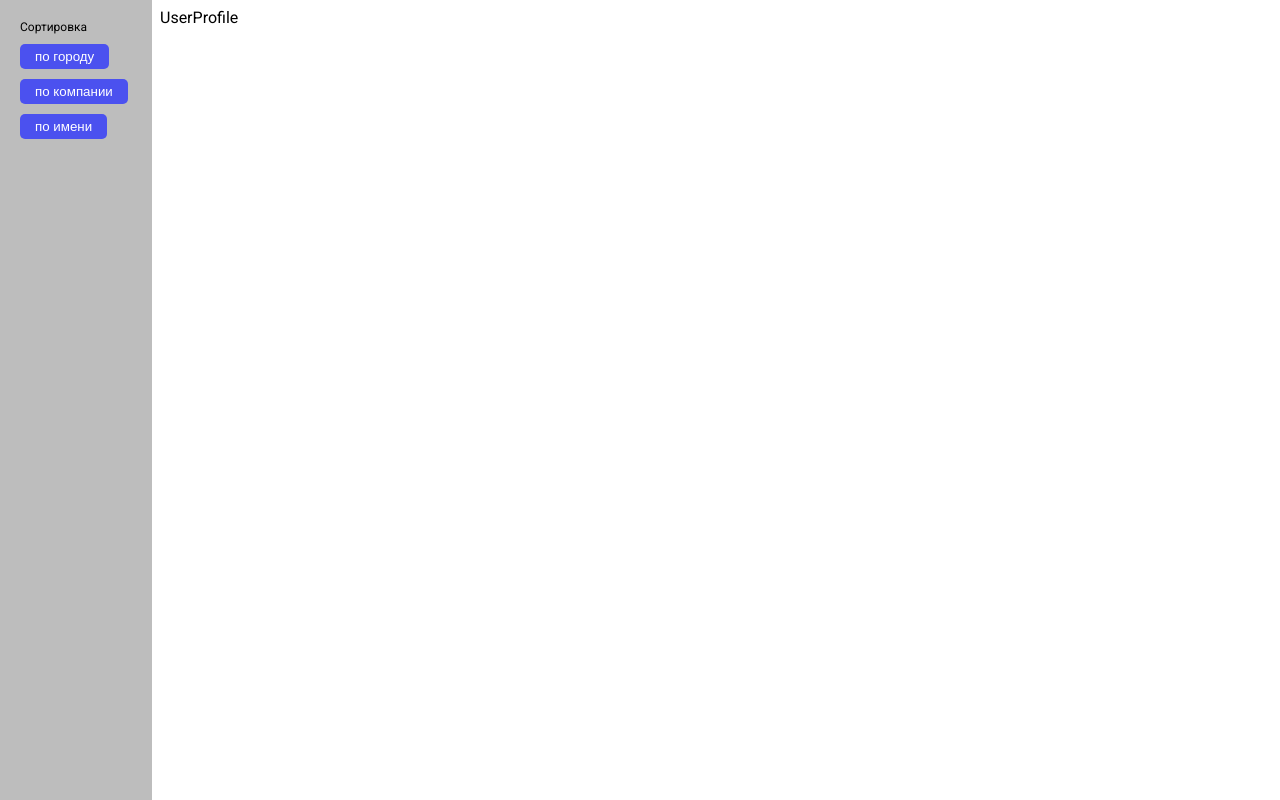
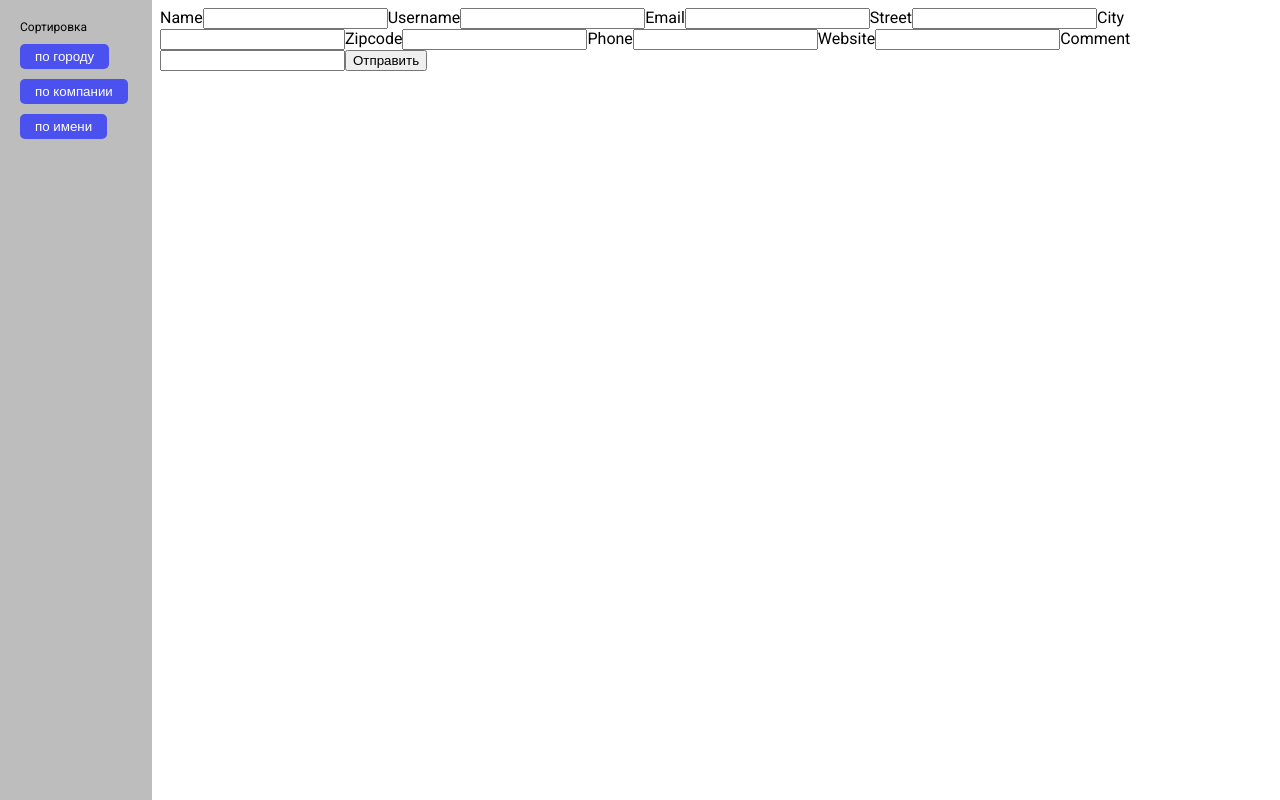
Before and after one commit to Guker321/users-app, a React (Create React App) app: page /user/1 in a window 1280 px wide. Built offline with nearby package versions, Linux system fonts and the light colour scheme; no server answers.

Commit message:
Добавил UserForm подключил formik

```diff
--- a/package.json
+++ b/package.json
@@ -11,6 +11,7 @@
     "@types/react": "^17.0.20",
     "@types/react-dom": "^17.0.9",
     "axios": "^0.26.1",
+    "formik": "^2.2.9",
     "lodash": "^4.17.21",
     "mobx": "^6.5.0",
     "mobx-react-lite": "^3.3.0",
@@ -21,7 +22,8 @@
     "react-scripts": "5.0.0",
     "sass": "^1.49.9",
     "typescript": "^4.4.2",
-    "web-vitals": "^2.1.0"
+    "web-vitals": "^2.1.0",
+    "yup": "^0.32.11"
   },
   "scripts": {
     "start": "react-scripts start",
--- /dev/null
+++ b/src/users/UserProfile/UserForm/UserForm.module.scss
@@ -0,0 +1,2 @@
+.component {
+}
--- /dev/null
+++ b/src/users/UserProfile/UserForm/UserForm.tsx
@@ -0,0 +1,75 @@
+import React from 'react';
+import { useFormik } from 'formik';
+import * as Yup from 'yup';
+
+import classes from './UserForm.module.scss';
+
+type UserFormProps = {};
+
+const UserForm: React.FC<UserFormProps> = (props) => {
+  const formik = useFormik({
+    initialValues: {
+      name: '',
+      username: '',
+      email: '',
+      street: '',
+      city: '',
+      zipCode: '',
+      phone: '',
+      website: '',
+      comment: '',
+    },
+    validationSchema: Yup.object({
+      name: Yup.string().required(),
+      username: Yup.string().required(),
+      email: Yup.string().required(),
+      street: Yup.string().required(),
+      city: Yup.string().required(),
+      zipCode: Yup.string().required(),
+      phone: Yup.string().required(),
+      website: Yup.string().required(),
+      comment: Yup.string(),
+    }),
+    onSubmit: (values) => { console.log(JSON.stringify(values)); },
+  });
+  return (
+    <form onSubmit={formik.handleSubmit} className={classes.component}>
+      <label htmlFor="name">Name
+        <input id='name' type="text" value={formik.values.name} onChange={formik.handleChange} />
+      </label>
+      <label htmlFor="username">Username
+        <input id='username' name='username' type="text" value={formik.values.username} onChange={formik.handleChange} />
+      </label>
+      <label htmlFor="email">Email
+        <input id='email' name='email' type="text" value={formik.values.email} onChange={formik.handleChange} />
+      </label>
+      <label htmlFor="street">Street
+        <input id='street' name='street' type="text" value={formik.values.street} onChange={formik.handleChange} />
+      </label>
+      <label htmlFor="city">City
+        <input id='city' name='city' type="text" value={formik.values.city} onChange={formik.handleChange} />
+      </label>
+      <label htmlFor="zipCode">Zipcode
+        <input id='zipCode' name='zipCode' type="text" value={formik.values.zipCode} onChange={formik.handleChange} />
+      </label>
+      <label htmlFor="phone">Phone
+        <input id='phone' name='phone' type="text" value={formik.values.phone} onChange={formik.handleChange} />
+      </label>
+      <label htmlFor="website">Website
+        <input id='website' name='website' type="text" value={formik.values.website} onChange={formik.handleChange} />
+      </label>
+      <label htmlFor="comment">Comment
+        <input id='comment' name='comment' type="text" value={formik.values.comment} onChange={formik.handleChange} />
+      </label>
+
+      <button
+        type="submit"
+      >
+        Отправить
+      </button>
+
+    </form>
+  );
+};
+
+export default UserForm;
--- /dev/null
+++ b/src/users/UserProfile/UserForm/index.ts
@@ -0,0 +1 @@
+export { default } from './UserForm';
--- a/src/users/UserProfile/UserProfile.tsx
+++ b/src/users/UserProfile/UserProfile.tsx
@@ -5,6 +5,7 @@ import { UsersModel } from '../models';
 import usersStore from '../stores/usersStore';
 
 import classes from './UserProfile.module.scss';
+import UserForm from './UserForm';
 
 type UserProfileProps = {};
 
@@ -19,7 +20,7 @@ const UserProfile: React.FC<UserProfileProps> = observer((props) => {
 
   return (
     <div className={classes.component}>
-      UserProfile
+      <UserForm />
     </div>
   );
 });
--- a/src/users/UsersList/UsersList.tsx
+++ b/src/users/UsersList/UsersList.tsx
@@ -4,14 +4,11 @@ import Loading from '../../components/ui/Loading';
 import usersStore from '../stores/usersStore';
 import UserCard from './UserCard';
 
-import orderBy from 'lodash/orderBy';
-
 import styles from './UsersList.module.scss';
 
 const UsersList: React.FC = observer(() => {
-  const { usersData, usersLoading, usersError} = usersStore;
+  const { usersData, usersLoading, usersError } = usersStore;
 
-  console.log(orderBy(usersData, 'name', 'asc'))
   return (
     <div className={styles.component}>
       <h2>Список пользователей</h2>
```
Also changed, not shown: 2 other files (tests, documents, lock files or other folders).
